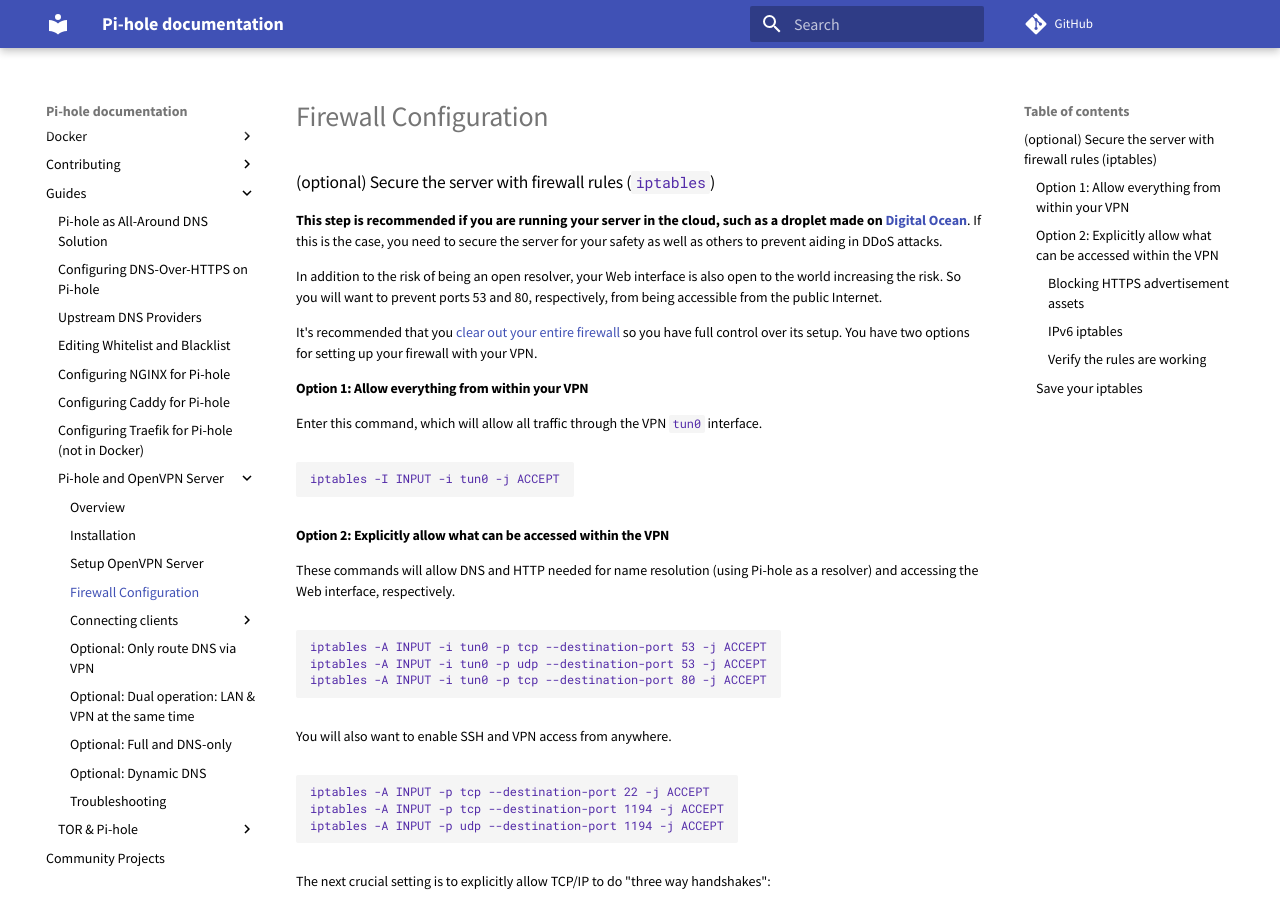
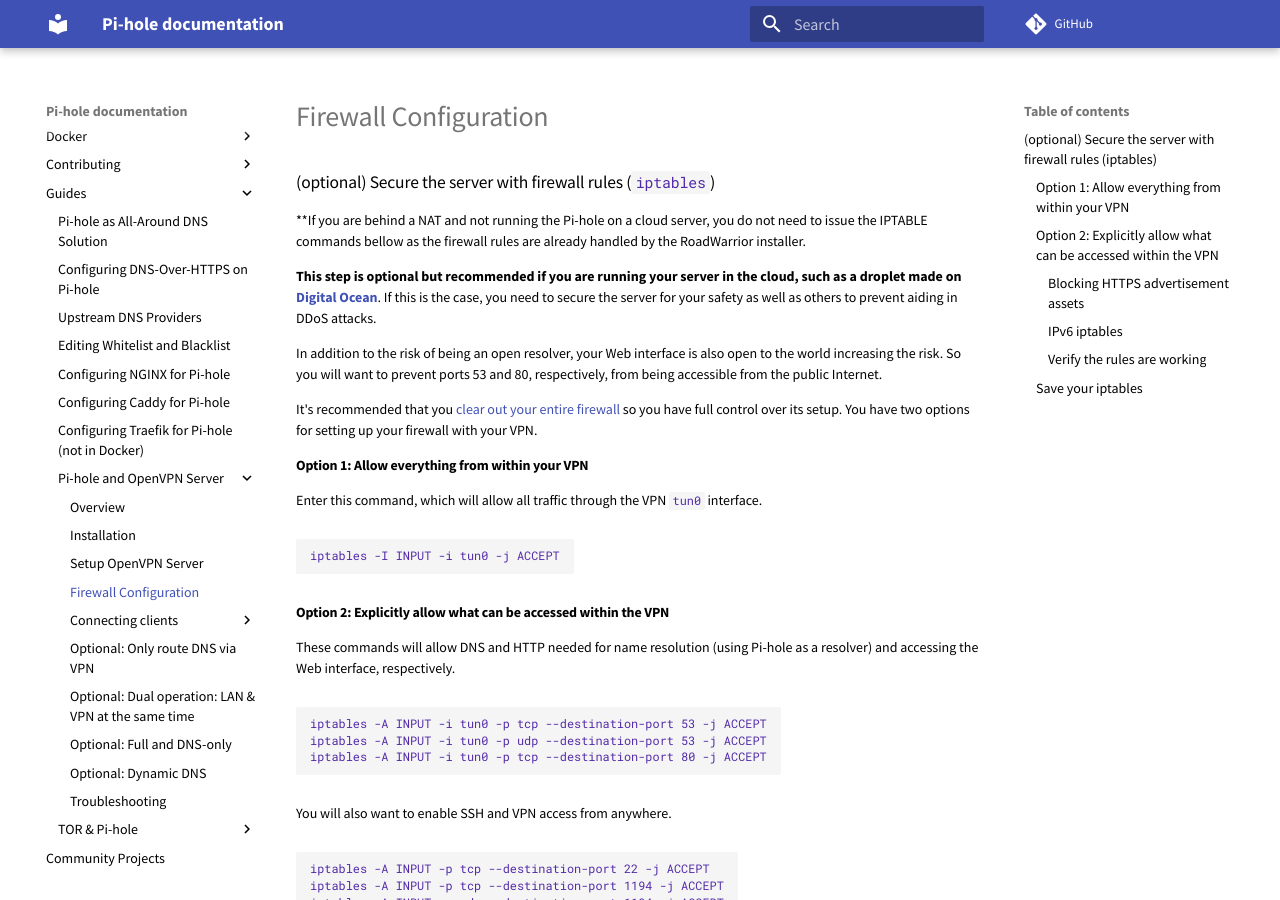
Before and after one commit to pi-hole/docs, an MkDocs documentation site: the page built from docs/guides/vpn/firewall.md, in a window 1280 px wide and 900 px high. Built offline with MkDocs 1.6.1 and Material for MkDocs 9.7.7, drawn with Linux system fonts in a browser that asks for light colours; comment, search, counter and statistics services are not loaded.

Commit message:
snippet
Signed-off-by: RamSet <ramset@gmail.com>

```diff
--- a/docs/guides/vpn/firewall.md
+++ b/docs/guides/vpn/firewall.md
@@ -1,6 +1,8 @@
 ### (optional) Secure the server with firewall rules (`iptables`)
 
-**This step is recommended if you are running your server in the cloud, such as a droplet made on [Digital Ocean](http://www.digitalocean.com/?refcode=344d234950e1)**.  If this is the case, you need to secure the server for your safety as well as others to prevent aiding in DDoS attacks.
+**If you are behind a NAT and not running the Pi-hole on a cloud server, you do not need to issue the IPTABLE commands bellow as the firewall rules are already handled by the RoadWarrior installer.
+
+**This step is optional but recommended if you are running your server in the cloud, such as a droplet made on [Digital Ocean](http://www.digitalocean.com/?refcode=344d234950e1)**.  If this is the case, you need to secure the server for your safety as well as others to prevent aiding in DDoS attacks.
 
 In addition to the risk of being an open resolver, your Web interface is also open to the world increasing the risk.  So you will want to prevent ports 53 and 80, respectively, from being accessible from the public Internet.
 
```
